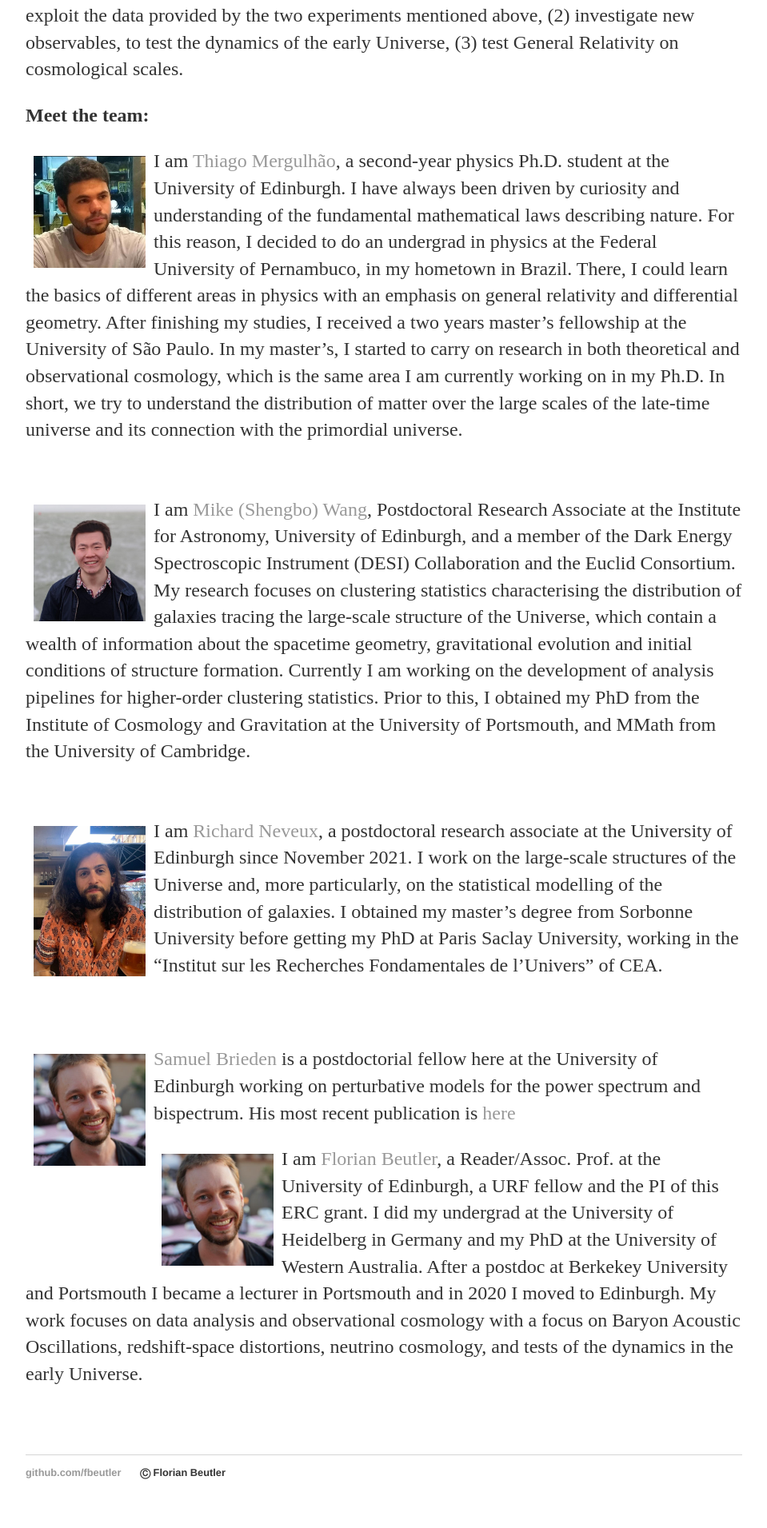
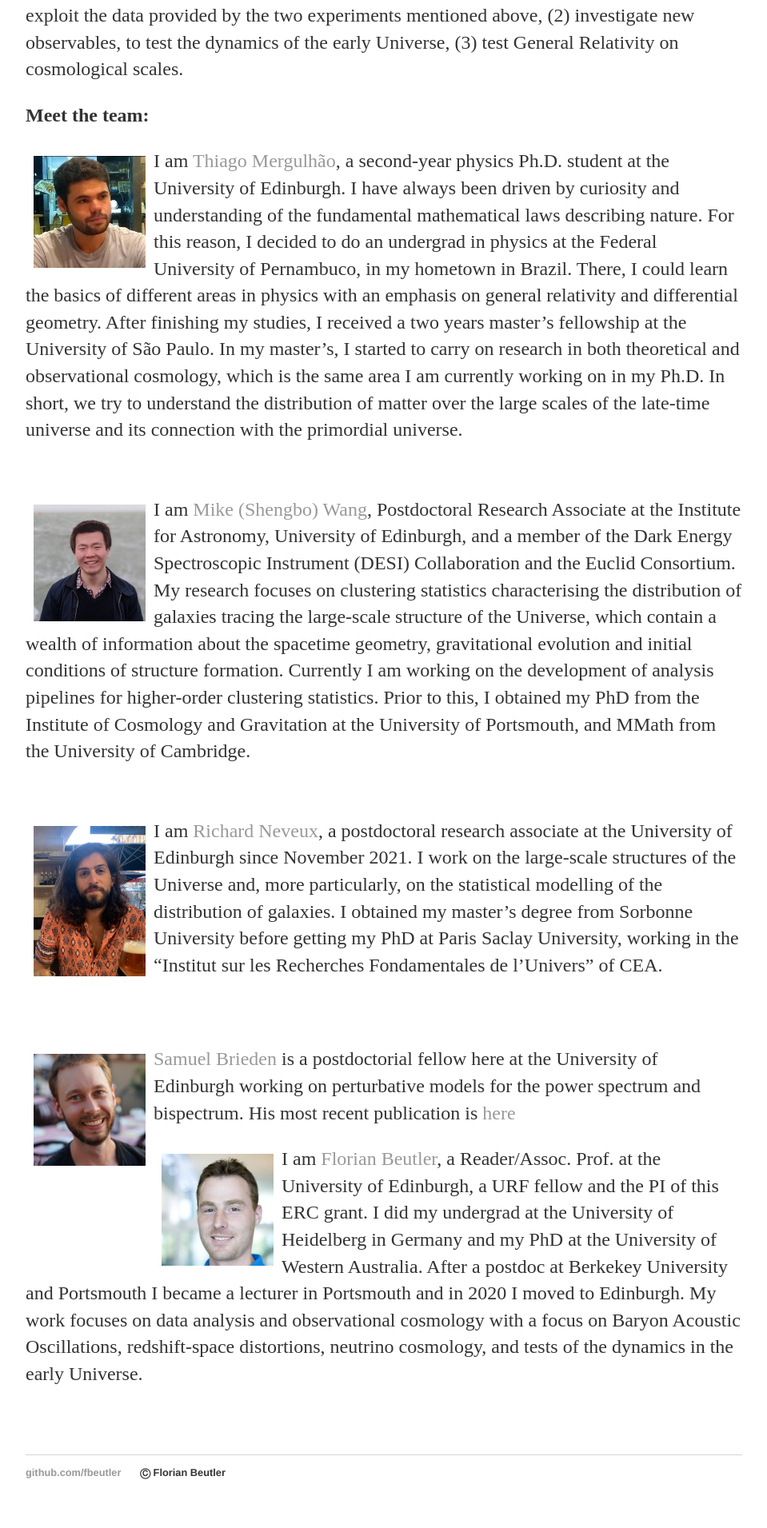
Before and after one commit to fbeutler/fbeutler.github.io, a Jekyll site: the page built from ERC/ERC.html, in a window 1280 px wide. Shown: the part 859-2770 px from the top of the page at 80% size, without its empty margins (160-1119 px from the left). Built offline with Jekyll 4.4.1, drawn with Linux system fonts in a browser that asks for light colours.

Commit message:
Update ERC.html

```diff
--- a/ERC/ERC.html
+++ b/ERC/ERC.html
@@ -72,7 +72,7 @@ title: My ERC project
       </p>
   </div>
   <div width=100% height="600">
-    <img src="/static/sam.jpeg" alt="IMAGE OF Florian" display="block" width="140" align="left" style="padding:10px">
+    <img src="/static/Florian_Beutler.png" alt="IMAGE OF Florian" display="block" width="140" align="left" style="padding:10px">
     <p>
       I am <a href='https://www.ph.ed.ac.uk/people/samuel-brieden'>Florian Beutler</a>, a Reader/Assoc. Prof. at the University of Edinburgh, a URF fellow
       and the PI of this ERC grant. I did my undergrad at the University of Heidelberg in Germany and my PhD at the University of Western Australia. After
```
